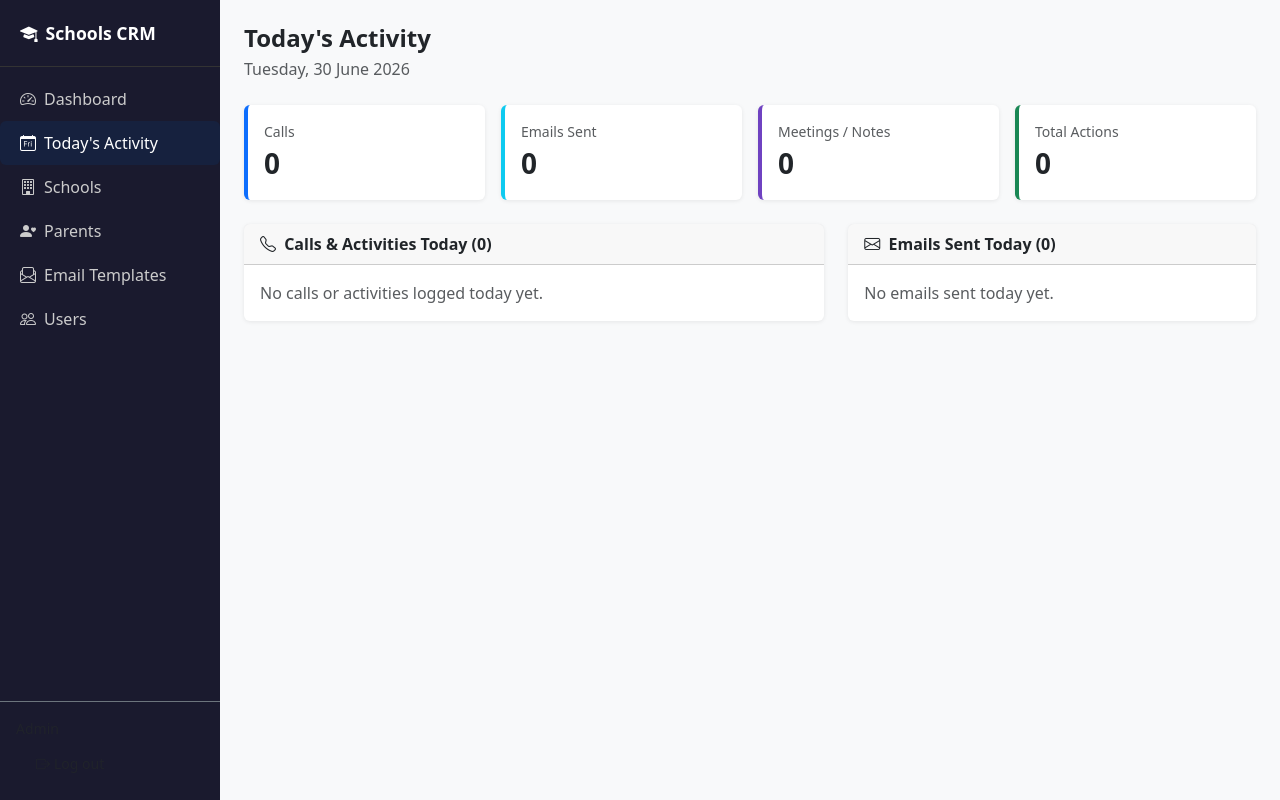
After one commit to velvetarot/inventorsleague, a Flask app: page /today in a window 1280 px wide. The commit adds this page. Run offline with Flask 3, Linux system fonts and the light colour scheme; a user stored in the database is signed in.

Commit message:
Add Today's Activity page with calls, emails and summary stats
Co-Authored-By: Claude Sonnet 4.6 <noreply@anthropic.com>

```diff
--- a/app.py
+++ b/app.py
@@ -94,6 +94,21 @@ def dashboard():
     return render_template('dashboard.html',
                            overdue=overdue, due_today=due_today,
                            due_soon=due_soon, recent=recent, stats=stats, today=today)
+
+
+# ── Today's Activity ──────────────────────────────────────────────────────────
+
+@app.route('/today')
+@login_required
+def today_activity():
+    today = date.today()
+    activities = Activity.query.filter(
+        db.func.date(Activity.created_at) == today
+    ).join(School).order_by(Activity.created_at.desc()).all()
+    emails = EmailLog.query.filter(
+        db.func.date(EmailLog.sent_at) == today
+    ).order_by(EmailLog.sent_at.desc()).all()
+    return render_template('today.html', activities=activities, emails=emails, today=today)
 
 
 # ── Schools ───────────────────────────────────────────────────────────────────
--- a/templates/base.html
+++ b/templates/base.html
@@ -30,6 +30,9 @@
     <div class="brand"><i class="bi bi-mortarboard-fill me-2"></i>Schools CRM</div>
     <a href="{{ url_for('dashboard') }}" class="{% if request.endpoint == 'dashboard' %}active{% endif %}">
       <i class="bi bi-speedometer2 me-2"></i>Dashboard
+    </a>
+    <a href="{{ url_for('today_activity') }}" class="{% if request.endpoint == 'today_activity' %}active{% endif %}">
+      <i class="bi bi-calendar-day me-2"></i>Today's Activity
     </a>
     <a href="{{ url_for('schools') }}" class="{% if 'school' in request.endpoint %}active{% endif %}">
       <i class="bi bi-building me-2"></i>Schools
--- /dev/null
+++ b/templates/today.html
@@ -0,0 +1,103 @@
+{% extends 'base.html' %}
+{% block title %}Today's Activity{% endblock %}
+{% block content %}
+
+<h4 class="fw-bold mb-1">Today's Activity</h4>
+<p class="text-muted mb-4">{{ today.strftime('%A, %d %B %Y') }}</p>
+
+<div class="row g-3 mb-4">
+  <div class="col-6 col-md-3">
+    <div class="card stat-card p-3" style="border-color:#0d6efd">
+      <div class="text-muted small">Calls</div>
+      <div class="fs-3 fw-bold">{{ activities | selectattr('type','eq','call') | list | length }}</div>
+    </div>
+  </div>
+  <div class="col-6 col-md-3">
+    <div class="card stat-card p-3" style="border-color:#0dcaf0">
+      <div class="text-muted small">Emails Sent</div>
+      <div class="fs-3 fw-bold">{{ emails | length }}</div>
+    </div>
+  </div>
+  <div class="col-6 col-md-3">
+    <div class="card stat-card p-3" style="border-color:#6f42c1">
+      <div class="text-muted small">Meetings / Notes</div>
+      <div class="fs-3 fw-bold">{{ activities | rejectattr('type','eq','call') | list | length }}</div>
+    </div>
+  </div>
+  <div class="col-6 col-md-3">
+    <div class="card stat-card p-3" style="border-color:#198754">
+      <div class="text-muted small">Total Actions</div>
+      <div class="fs-3 fw-bold">{{ activities | length + emails | length }}</div>
+    </div>
+  </div>
+</div>
+
+<div class="row g-4">
+  <div class="col-lg-7">
+    <div class="card">
+      <div class="card-header fw-bold py-2"><i class="bi bi-telephone me-1"></i> Calls & Activities Today ({{ activities | length }})</div>
+      {% if activities %}
+      <ul class="list-group list-group-flush">
+        {% for act in activities %}
+        {% set icon_map = {'call': 'bi-telephone', 'email': 'bi-envelope', 'meeting': 'bi-people', 'note': 'bi-sticky'} %}
+        {% set color_map = {'call': 'bg-primary', 'email': 'bg-info', 'meeting': 'bg-warning', 'note': 'bg-secondary'} %}
+        <li class="list-group-item">
+          <div class="d-flex align-items-start gap-2">
+            <div class="activity-icon text-white {{ color_map.get(act.type, 'bg-secondary') }} flex-shrink-0 mt-1">
+              <i class="bi {{ icon_map.get(act.type, 'bi-dot') }}"></i>
+            </div>
+            <div class="flex-grow-1">
+              <div class="d-flex justify-content-between align-items-start">
+                <a href="{{ url_for('school_detail', school_id=act.school_id) }}" class="fw-semibold text-decoration-none">{{ act.school.name }}</a>
+                <span class="text-muted small">{{ act.created_at.strftime('%H:%M') }}{% if act.user %} · {{ act.user.name }}{% endif %}</span>
+              </div>
+              <div class="small">
+                <span class="text-capitalize text-muted">{{ act.type }}</span>
+                {% if act.outcome %}<span class="badge bg-light text-dark ms-1">{{ act.outcome }}</span>{% endif %}
+              </div>
+              {% if act.notes %}<div class="text-muted" style="font-size:.82rem;">{{ act.notes[:120] }}</div>{% endif %}
+              {% if act.next_action %}<div class="text-muted small"><i class="bi bi-arrow-right me-1"></i>{{ act.next_action }}</div>{% endif %}
+            </div>
+          </div>
+        </li>
+        {% endfor %}
+      </ul>
+      {% else %}
+      <div class="card-body text-muted">No calls or activities logged today yet.</div>
+      {% endif %}
+    </div>
+  </div>
+
+  <div class="col-lg-5">
+    <div class="card">
+      <div class="card-header fw-bold py-2"><i class="bi bi-envelope me-1"></i> Emails Sent Today ({{ emails | length }})</div>
+      {% if emails %}
+      <ul class="list-group list-group-flush">
+        {% for email in emails %}
+        {% set status_color = {'delivered': 'success', 'opened': 'primary', 'clicked': 'info', 'bounced': 'danger', 'sent': 'secondary'} %}
+        <li class="list-group-item">
+          <div class="d-flex justify-content-between align-items-start">
+            <div>
+              {% if email.school_id %}
+              <a href="{{ url_for('school_detail', school_id=email.school_id) }}" class="fw-semibold text-decoration-none small">{{ email.to_name or email.to_email }}</a>
+              {% else %}
+              <span class="fw-semibold small">{{ email.to_name or email.to_email }}</span>
+              {% endif %}
+              <div class="text-muted" style="font-size:.82rem;">{{ email.subject[:60] }}</div>
+            </div>
+            <div class="text-end">
+              <span class="badge bg-{{ status_color.get(email.status, 'secondary') }}">{{ email.status | title }}</span>
+              <div class="text-muted" style="font-size:.75rem;">{{ email.sent_at.strftime('%H:%M') }}</div>
+            </div>
+          </div>
+        </li>
+        {% endfor %}
+      </ul>
+      {% else %}
+      <div class="card-body text-muted">No emails sent today yet.</div>
+      {% endif %}
+    </div>
+  </div>
+</div>
+
+{% endblock %}
```
